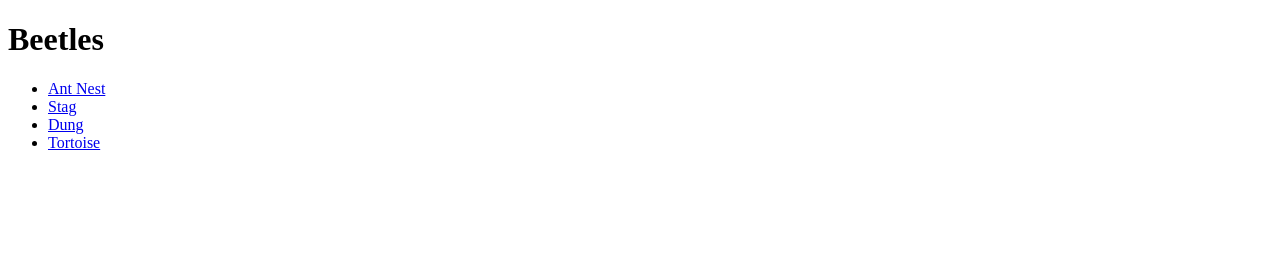
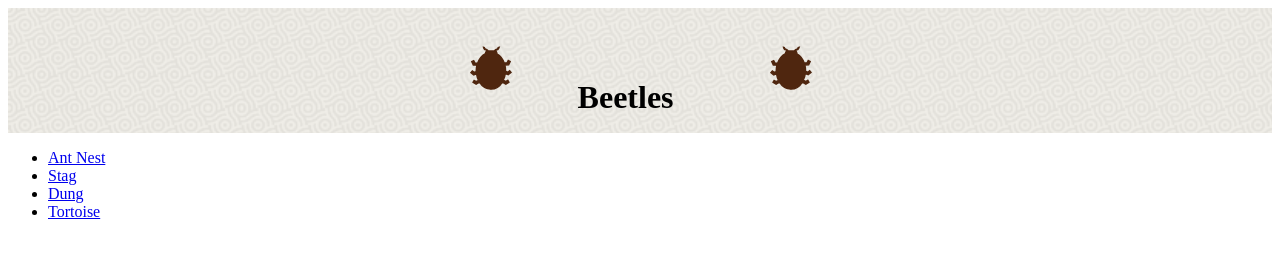
Before and after one commit to ryanpurdyca/test, a plain HTML site: page index.html in a window 1280 px wide. Drawn offline with Linux system fonts and the light colour scheme.

Commit message:
Began Creating Main Header

```diff
--- a/css/main.css
+++ b/css/main.css
@@ -7,5 +7,35 @@ html{
 }
 
 .header-box{
-  background-color: red:
+  width: 100%;
+  margin-top;
+  padding: 50px 0px 75px 0px;
+  background-image: url("../images/waves.png");
+  background-size: 100px auto;
 }
+
+h1{
+  position: absolute;
+  width: 50%;
+  right: 19.5%;
+}
+
+.header-content{
+  position: relative;
+  width: 320px;
+  margin: 0 auto;
+}
+
+.Beetle{
+  position: absolute;
+  width: 30%;
+  top: -2.4em;
+  left: -12%;
+}
+
+.Beetle2{
+  position: absolute;
+  width: 30%;
+  top: -2.4em;
+  right: -12%;
+}
--- a/index.html
+++ b/index.html
@@ -15,6 +15,12 @@
     <div class="header-box">
       <div class="header-content">
         <h1 class="header-title">Beetles</h1>
+        <img class="Beetle" src="images/Beetle Icon.svg" alt="">
+        <!-- Img Src defines the location of a picture file to be displayed on the page,
+        alt is text that will only show up if the image fails to load on the page -->
+        <img class="Beetle2" src="images/Beetle Icon.svg" alt="">
+        <!-- Img Src defines the location of a picture file to be displayed on the page,
+        alt is text that will only show up if the image fails to load on the page -->
         </div>
       </div>
   </header>
```
